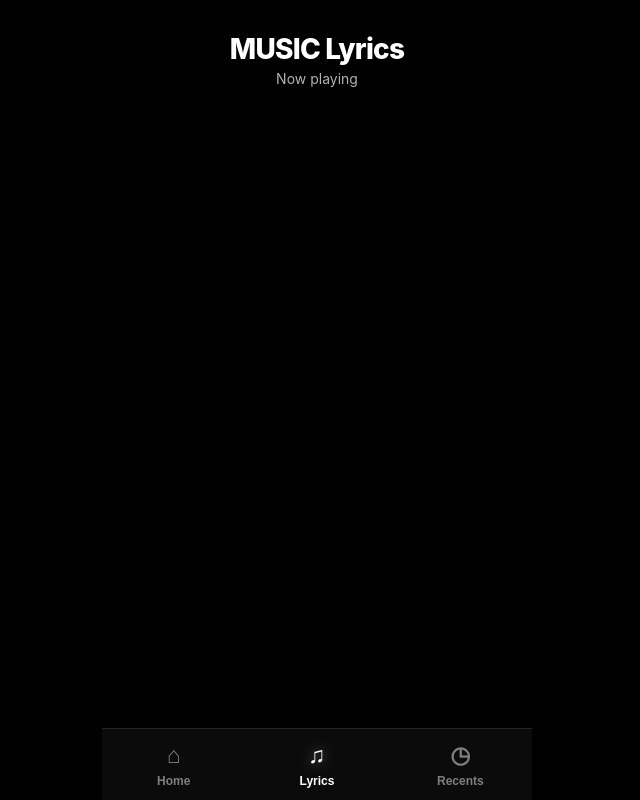
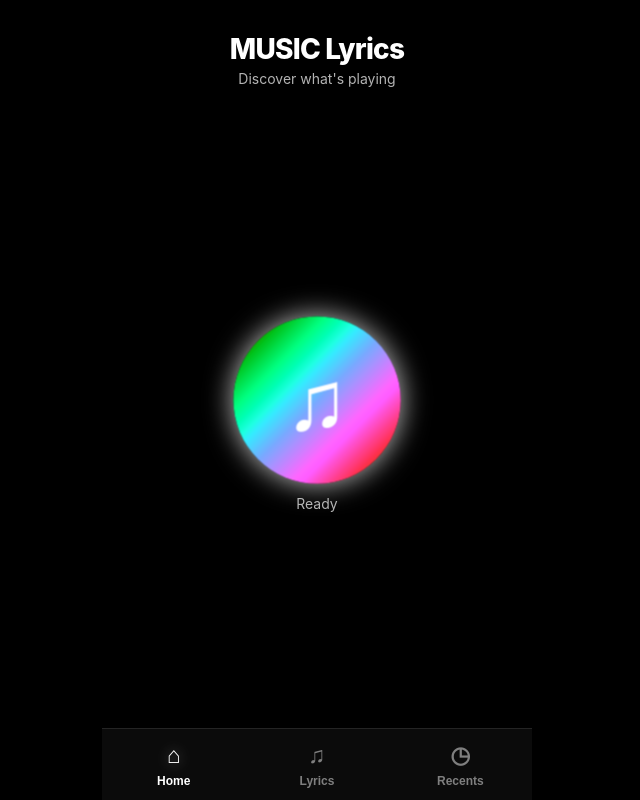
Before and after one commit to Ebboop234/music-lyrics-app, a website: page index.html in a window 1280 px wide. Shown: the whole page, without its empty margins (323-963 px from the left). Drawn offline with Linux system fonts and the light colour scheme.

Commit message:
Open on Home screen

```diff
--- a/index.html
+++ b/index.html
@@ -1,4 +1,3 @@
-
 <!DOCTYPE html>
 <html lang="en">
 <head>
@@ -597,8 +596,6 @@
         const button = document.getElementById("recognizeButton");
         const lyricsContainer = document.getElementById("lyricsContainer");
         const statusElement = document.getElementById("status");
-
-
 
         const songInfo = document.getElementById("songInfo");
         const songTitle = document.getElementById("songTitle");
@@ -1303,9 +1300,6 @@
                 button.classList.add("listening");
                 button.disabled = true;
 
-
-
-
                 statusElement.textContent = "Listening...";
 
                 const stream = await navigator.mediaDevices.getUserMedia({
@@ -1351,8 +1345,6 @@
 
                 console.error(error);
 
-
-
                 button.classList.remove("listening");
                 button.disabled = false;
                 isRecognizing = false;
@@ -1367,7 +1359,6 @@
         async function sendAudio(blob) {
 
             try {
-
 
                 statusElement.textContent = "Identifying...";
 
@@ -1431,8 +1422,6 @@
 
             } finally {
 
-
-
                 button.classList.remove("listening");
                 button.disabled = false;
                 isRecognizing = false;
@@ -1446,7 +1435,7 @@
         /* INITIALIZE */
 
         renderRecentSongs();
-        showScreen("lyrics");
+        showScreen("home");
 
     </script>
 
```
